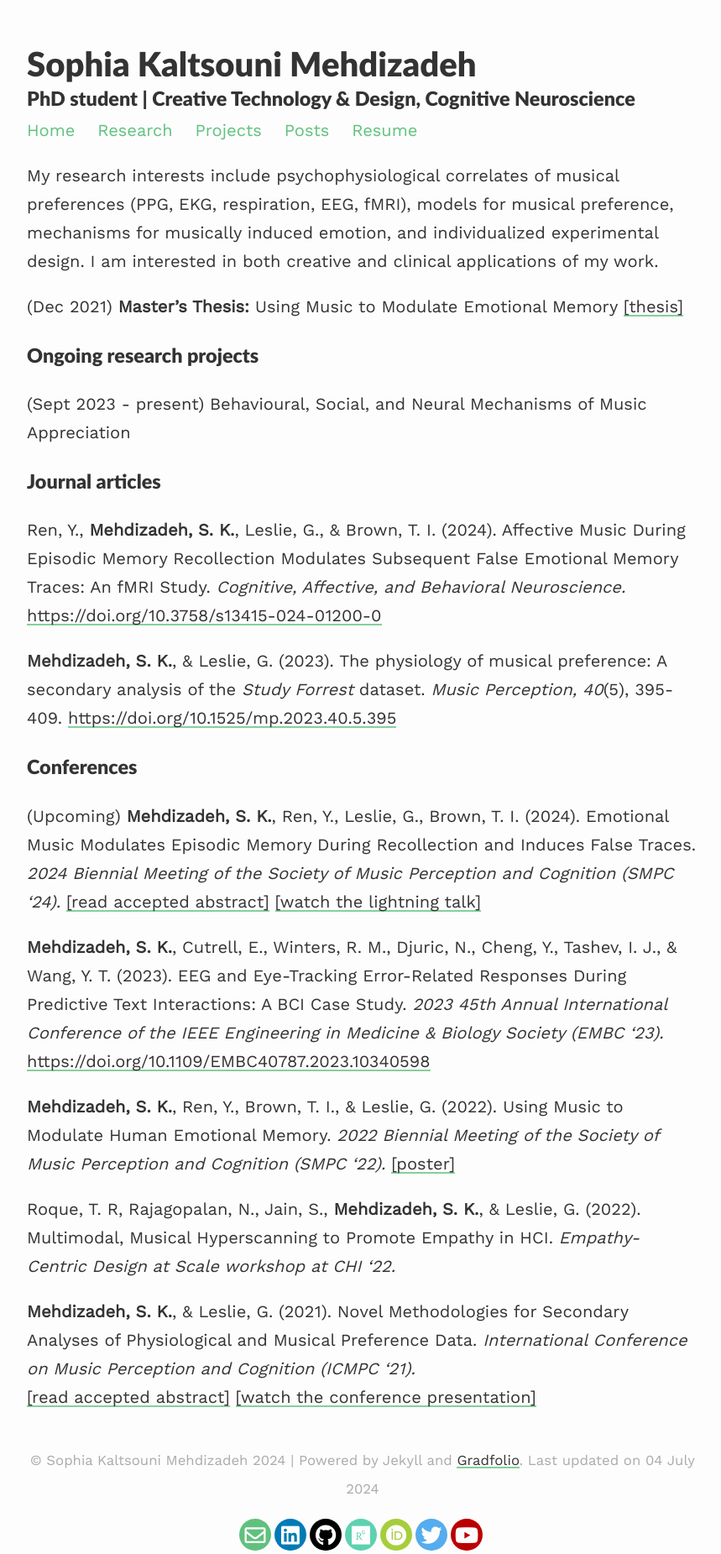
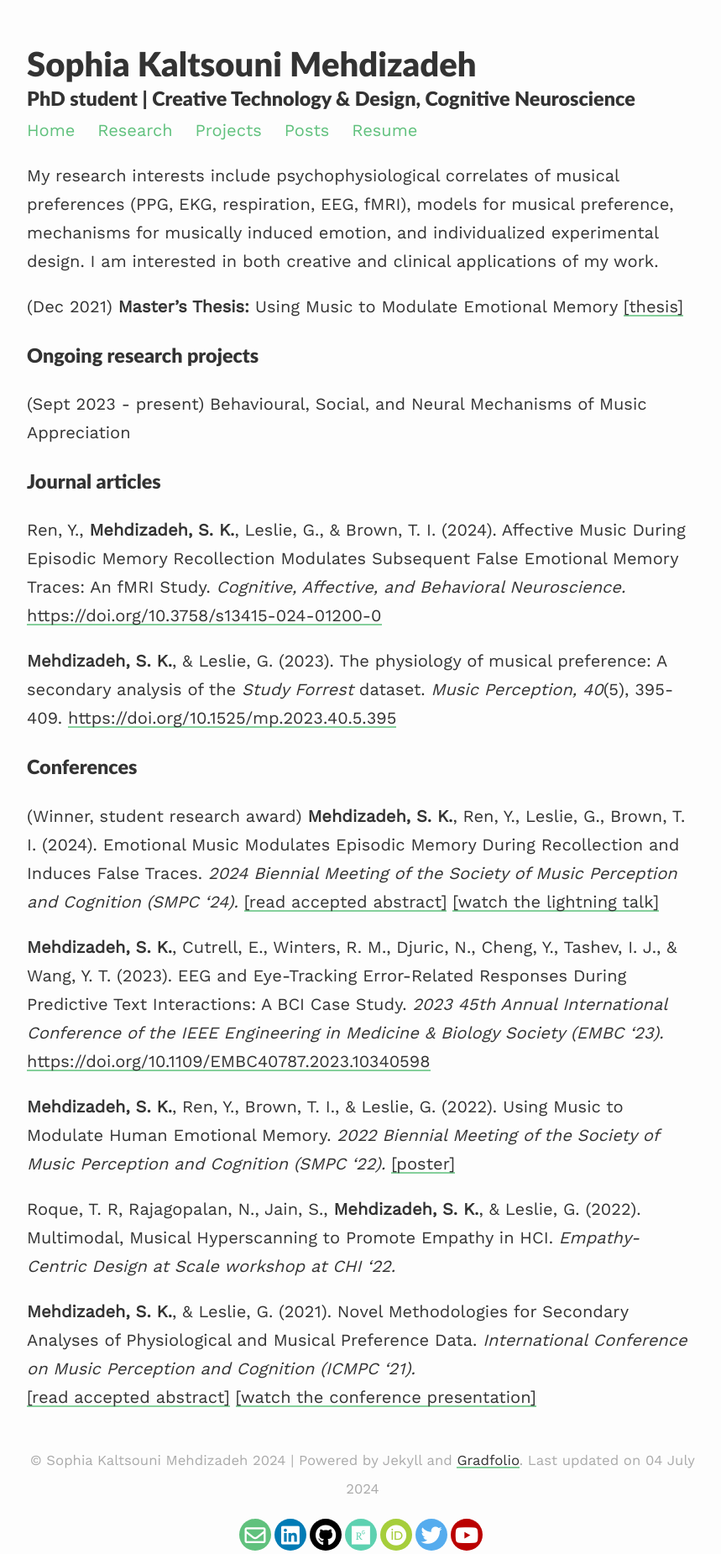
Before and after one commit to smehdizadeh/smehdizadeh.github.io, a Jekyll site: the page built from _pages/research.md, in a window 1280 px wide. Shown: the whole page at 84% size, without its empty margins (208-1067 px from the left). Built offline with Jekyll 4.4.1, drawn with Linux system fonts in a browser that asks for light colours; nearby versions of some CDN libraries.

Commit message:
Update research.md

```diff
--- a/_pages/research.md
+++ b/_pages/research.md
@@ -21,7 +21,7 @@
 
 ### Conferences ###
 
-(Upcoming) **Mehdizadeh, S. K.**, Ren, Y., Leslie, G., Brown, T. I. (2024). Emotional Music Modulates Episodic Memory During Recollection and Induces False Traces. *2024 Biennial Meeting of the Society of Music Perception and Cognition (SMPC '24).* [[read accepted abstract]](/assets/files/SMPC_2024.pdf) [[watch the lightning talk]](https://youtu.be/qJVlJ7tmzHg)
+(Winner, student research award) **Mehdizadeh, S. K.**, Ren, Y., Leslie, G., Brown, T. I. (2024). Emotional Music Modulates Episodic Memory During Recollection and Induces False Traces. *2024 Biennial Meeting of the Society of Music Perception and Cognition (SMPC '24).* [[read accepted abstract]](/assets/files/SMPC_2024.pdf) [[watch the lightning talk]](https://youtu.be/qJVlJ7tmzHg)
 
 **Mehdizadeh, S. K.**, Cutrell, E., Winters, R. M., Djuric, N., Cheng, Y., Tashev, I. J., & Wang, Y. T. (2023). EEG and Eye-Tracking Error-Related Responses During Predictive Text Interactions: A BCI Case Study. *2023 45th Annual International Conference of the IEEE Engineering in Medicine & Biology Society (EMBC '23).* [https://doi.org/10.1109/EMBC40787.2023.10340598](https://doi.org/10.1109/EMBC40787.2023.10340598)
 
```
